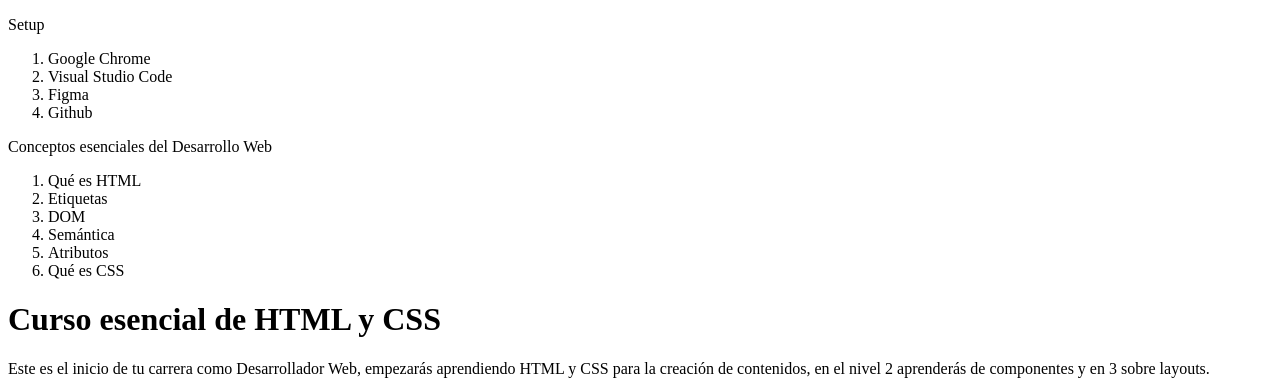
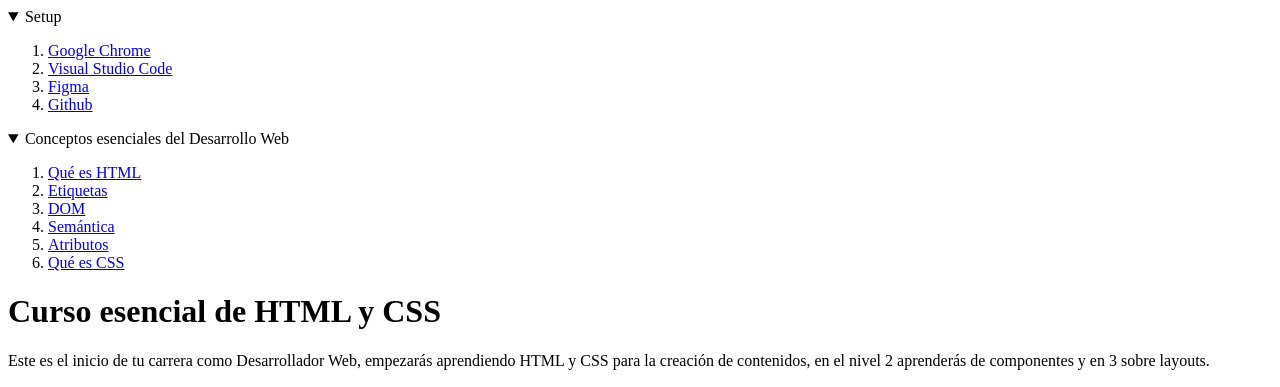
Before and after one commit to romerorantes/curso-esencial-html-css, a plain HTML site: page index.html in a window 1280 px wide. Shown: the top 387 px of the page. Drawn offline with Linux system fonts and the light colour scheme.

Commit message:
menu encogible

```diff
--- a/index.html
+++ b/index.html
@@ -8,23 +8,71 @@
 </head>
     <body>
         <header>
-            <p>Setup</p>
             <nav>
-                <ol>
-                    <li>Google Chrome </li>
-                    <li>Visual Studio Code</li>
-                    <li>Figma</li>
-                    <li>Github</li>
-                </ol>
-                <p>Conceptos esenciales del Desarrollo Web</p>
-                <ol>
-                    <li>Qué es HTML</li>
-                    <li>Etiquetas</li>
-                    <li>DOM</li>
-                    <li>Semántica</li>
-                    <li>Atributos</li>
-                    <li>Qué es CSS</li>
-                </ol>
+                <details open>
+                    <summary>
+                        Setup
+                    </summary>
+                    <ol>
+                        <li>
+                            <a href="#google-chrome">
+                                Google Chrome
+                            </a>
+                         </li>
+                        <li>
+                            <a href="#visual-studio-code">
+                                Visual Studio Code
+                            </a>
+                        </li>
+                        <li>
+                            <a href="#figma">
+                                Figma
+                            </a>
+                        </li>
+                        <li>
+                            <a href="#github">
+                                Github
+                            </a>
+                        </li>
+                    </ol>
+                </details>
+                <details open>
+                    <summary>
+                        Conceptos esenciales del Desarrollo Web
+                    </summary>
+                    <ol>
+                        <li>
+                            <a href="#html">
+                                Qué es HTML
+                            </a>
+                        </li>
+                        <li>
+                            <a href="#etiquetas">
+                                Etiquetas
+                            </a>
+                        </li>
+                        <li>
+                            <a href="#dom">
+                                DOM
+                            </a>
+                        </li>
+                        <li>
+                            <a href="#semantica">
+                                Semántica
+                            </a>
+                        </li>
+                        <li>
+                            <a href="#atributos">
+                                Atributos
+                            </a>
+                        </li>
+                        <li>
+                            <a href="#css">
+                                Qué es CSS
+                            </a>
+                        </li>
+                    </ol>
+                </details>
             </nav>
         </header>
         <h1>
@@ -39,29 +87,28 @@
             Set up
         </h2>
         <img src="./images/google_chrome.png" alt="Google Chrome logo" title="Google Chrome logo">
-        <h3>Google Chrome</h3>
+        <h3 id="google-chrome">Google Chrome</h3>
         <p>
             Chrome va a ser el navegador que utilizaremos en el curso por su extenso
             soporte de nuevos estándares y herramientas de desarrollo avanzadas y de
             amigable uso.
         </p>
         <img src="./images/visual_studio_code.png" alt="Visual Studio Code logo" title="Visual Studio Code logo">
-        <h3>Visual Studio Code</h3>
+        <h3 id="visual-studio-code">Visual Studio Code</h3>
         <p>
             Visual Studio Code es el editor de texto más popular y potente del mercado actualmente,
             su fácil uso y la capacidad de extenderlo por medio de plugins lo hace el complemento perfecto
             para cualquier programador sin importar el lenguaje en el que se desemvuelva.
         </p>
         <img src="./images/figma.png" alt="Figma logo" title="Figma logo">
-        <h3>Figma
-        </h3>
+        <h3 id="figma">Figma</h3>
         <p>
             Así como en Facebook te encuentran tus amigos, en Github te encuentran otras programadoras y programadores
             de todo el mundo, en vez de subir fotos de tus viajes aquí subes tu código y puedes elegir hacerlo “open source” o
             guardarlo de manera privada, Github será esencial para almacenar tu futuro portafolio.
         </p>
         <img src="./images/git-hub.png" alt="Github logo" title="Github logo">
-        <h3>GitHub</h3>
+        <h3 id="github">GitHub</h3>
         <p>
             Así como en Facebook te encuentran tus amigos, en Github te encuentran otras programadoras y programadores de todo el mundo,
             en vez de subir fotos de tus viajes aquí subes tu código y puedes elegir hacerlo “open source” o guardarlo de manera privada,
@@ -69,12 +116,12 @@
         </p>
         <hr>
         <h2>Conceptos esenciales del Desarrollo Web</h2>
-        <h3>Qué es HTML</h3>
+        <h3 id="html">Qué es HTML</h3>
         <p>
             Hyper Text Markup Language o Lenguaje de marcas Hipertexto. Es el componente más básico de la web. Define el significado y
             la estructura del contenido.
         </p>
-        <h3>Etiquetas</h3>
+        <h3 id="etiquetas">Etiquetas</h3>
         <p>
             Las etiquetas HTML van a ayudarnos a brindar una estructura y semántica al contenido de nuestro website y cada una tiene
             características y usos diferentes aunque visualmente den un resultado similar.</p>
@@ -82,14 +129,14 @@
             Muchas etiquetas son fácil de diferencias como los headings o las imágenes y otras diferentes como header, footer, section o div,
             aquí es donde la semántica será la respuesta y si sabemos un poco de inglés también podremos darnos una pequeña idea de su uso
             pero en este curso vamos a usar las más importantes y que serán parte de tu día a día como Software Developer.</p>
-        <h3>DOM</h3>
+        <h3 id="dom">DOM</h3>
         <p>
             El Document Object Model es una estructura de árbol que representará todos nuestros proyectos web como si un árbol
             genealógico fuera: padres, hijos, hermanos con niveles infinitos. cuando entendemos esta anidación podemos identificar dependencias,
             herencias en css y que tan complejo es nuestro proyecto.
         </p>
-        <img src="./images/dom.png" alt="estructura de árbol que representa al Document Object Model">
-        <h3>Semántica</h3>
+        <img src="./images/dom.png" alt="estructura de árbol que representa al Document Object Model" title="DOM">
+        <h3 id="semantica">Semántica</h3>
         <p>
             La semántica le brinda sentido a cada elemento existen en un sitio web, algunos elementos será meramente decorativos y no deben significar
             nada pero otros serán títulos y deberán estar en diferente jerarquías o alguna secciones serán más relevantes que otras, esto ayudará
@@ -97,12 +144,12 @@
             en los primeros resultados de búsqueda SEO. También ayudará a la accesibilidad de tu sitio web, para que personas con habilidades diferentes
             puedan entender cada contenido.
         </p>
-        <h3>Atributos</h3>
+        <h3 id="atributos">Atributos</h3>
         <p>
             Los atributos le dan características extra a las etiquetas para complementar información y son pre programadas por el navegador, algunos atributos
            funcionan en todas las etiquetas de la misma forma como ‘class’ pero otros atributos funcionan en solo alguna etiquetas como src
         </p>
-        <h3>css</h3>
+        <h3 id="css">css</h3>
         <p>
             Hojas de Estilo en Cascada (del inglés Cascading Style Sheets) o CSS es el lenguaje de estilos utilizado
             para describir la presentación de documentos HTML
@@ -134,5 +181,6 @@
             <li>border-block | border-inline | border-block-start | border-block-end | border-inline-start | border-inline-end</li>
             <li>padding-block | padding-inline | padding-block-start | padding-block-end | padding-inline-start | padding-inline-end</li>
         </ul>
+        <a href="https://en.wikipedia.org/wiki/Pikachu#/media/File:Pok%C3%A9mon_Pikachu_art.png" target="_blank">pagina de pikachu</a>
     </body>
     </html>
```
